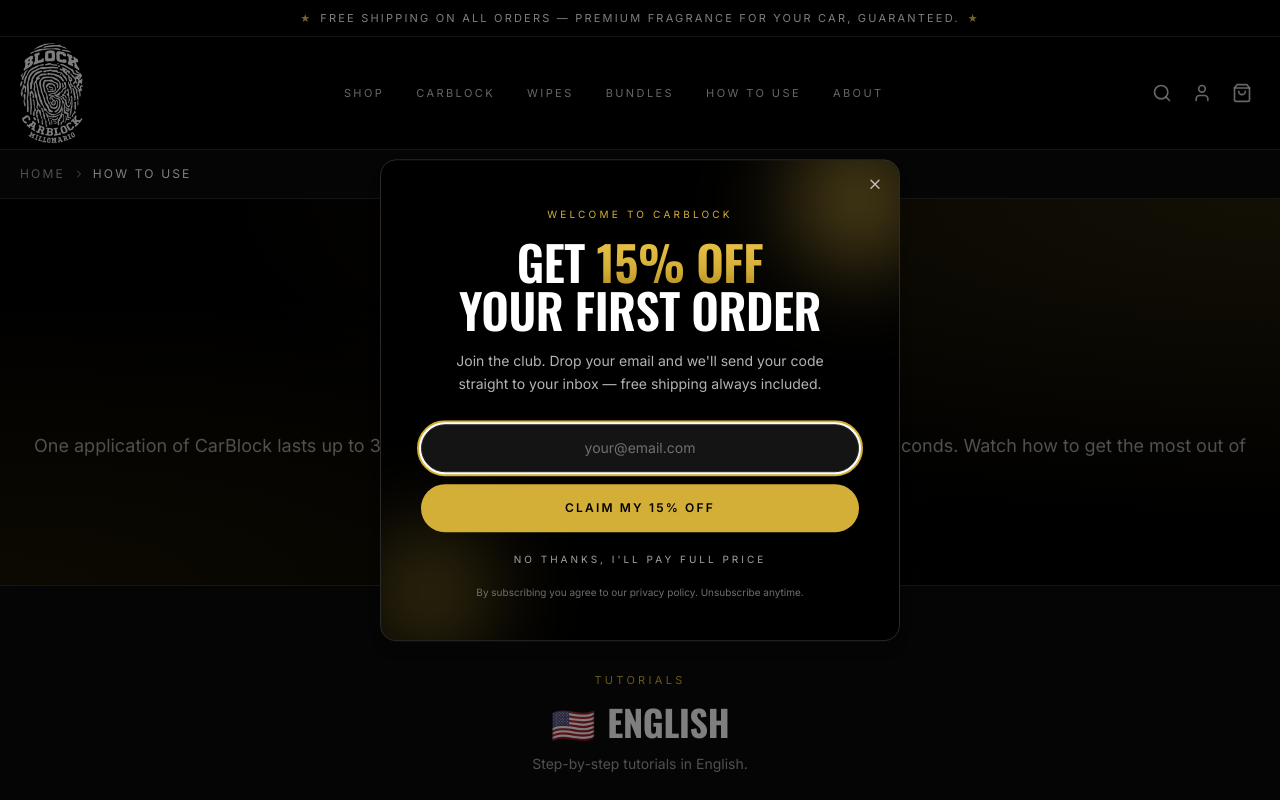
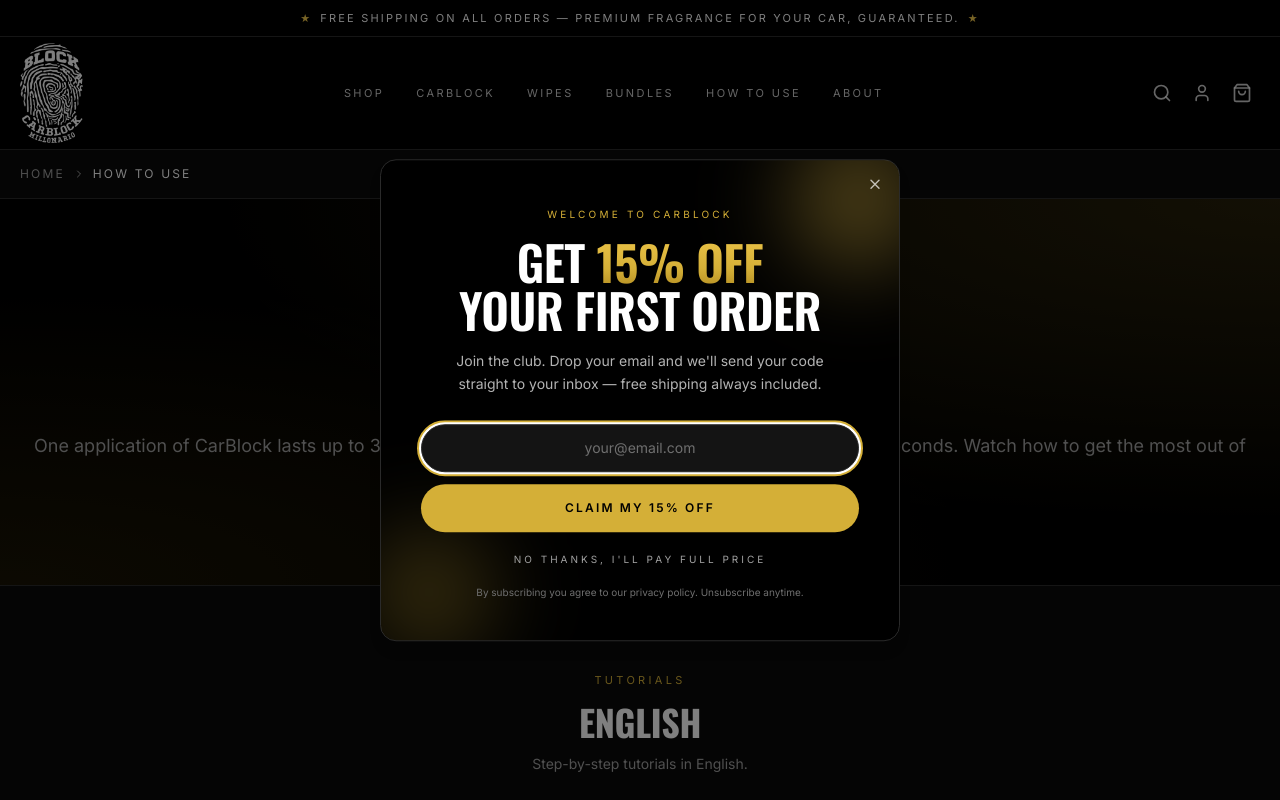
Before and after one commit to carblockus/carblock-store, a Next.js app: page /how-to-use in a window 1280 px wide. Shown: the top 800 px of the page. Built offline with nearby package versions, Linux system fonts and the light colour scheme.

Commit message:
Drop country flags from how-to-use language headings

```diff
--- a/src/app/how-to-use/page.tsx
+++ b/src/app/how-to-use/page.tsx
@@ -29,7 +29,6 @@
 
 type LangSection = {
   key: "en" | "es";
-  flag: string;
   title: string;
   subtitle: string;
 };
@@ -37,13 +36,11 @@
 const languageSections: LangSection[] = [
   {
     key: "en",
-    flag: "🇺🇸",
     title: "English",
     subtitle: "Step-by-step tutorials in English.",
   },
   {
     key: "es",
-    flag: "🇨🇴",
     title: "Español",
     subtitle: "Tutoriales paso a paso en español.",
   },
@@ -96,8 +93,7 @@
               <span className="text-[11px] tracking-[0.3em] uppercase text-[var(--gold)]">
                 Tutorials
               </span>
-              <h2 className="font-display text-3xl md:text-4xl uppercase font-bold mt-3 text-white flex items-center justify-center gap-3">
-                <span aria-hidden>{lang.flag}</span>
+              <h2 className="font-display text-3xl md:text-4xl uppercase font-bold mt-3 text-white">
                 {lang.title}
               </h2>
               <p className="mt-3 text-sm text-[var(--muted)]">
```
